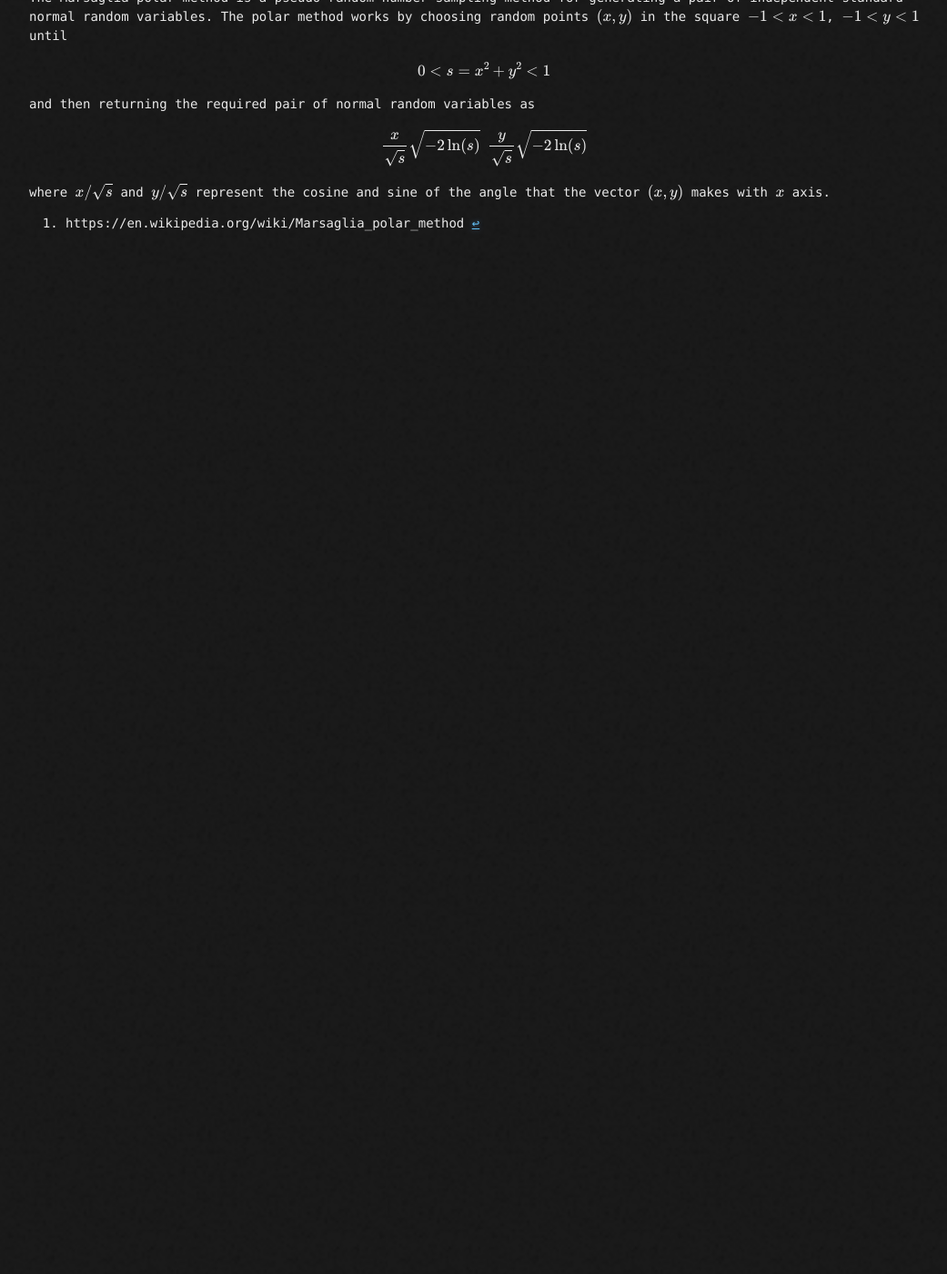
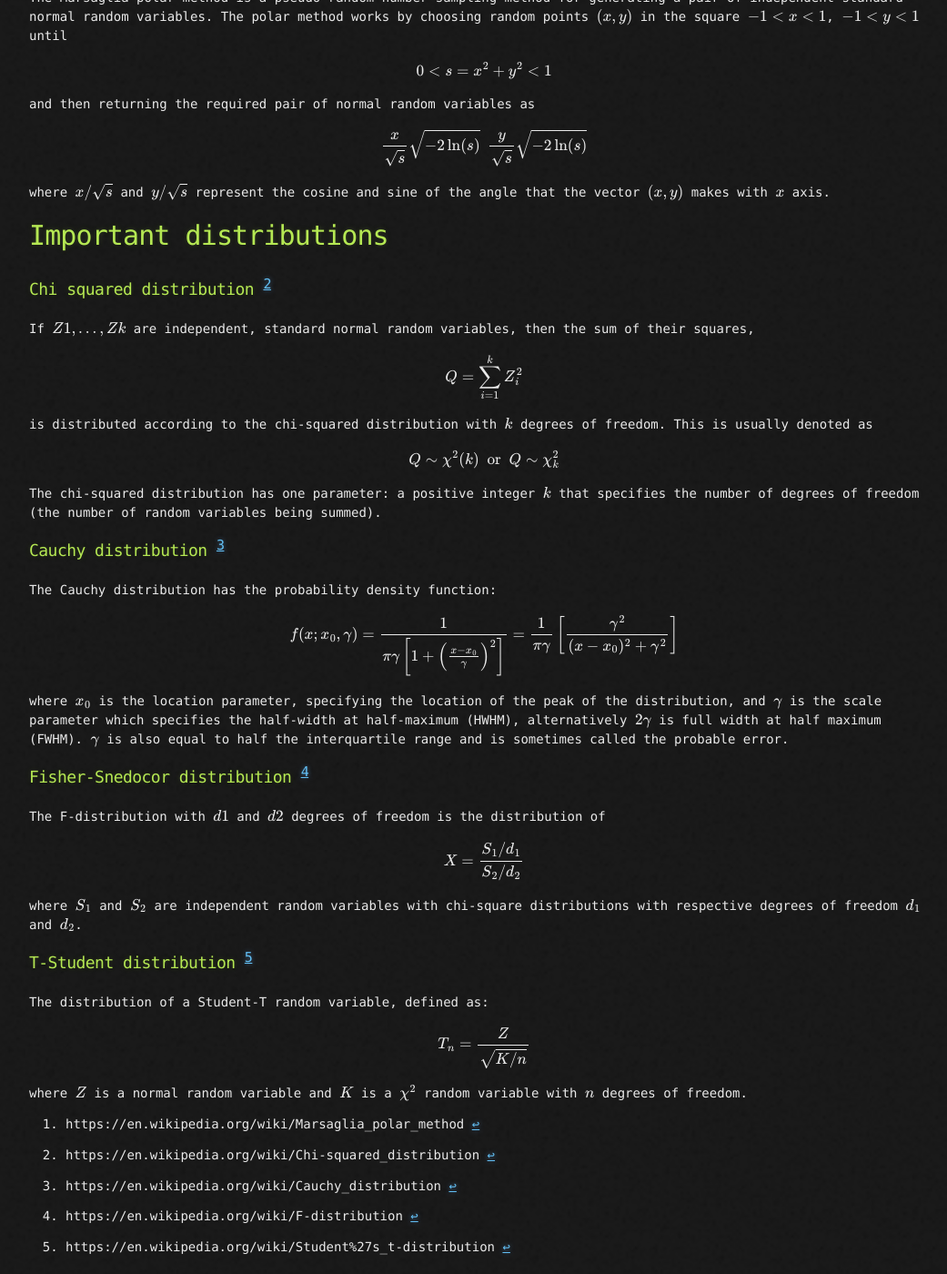
Before and after one commit to Videars/Statistics, a Jekyll site: the page built from Week8/research.md, in a window 1280 px wide and 1400 px high, scrolled down 1726 px. Shown: the whole window at 91% size, without its empty margins (108-1149 px from the left). Built offline with Jekyll 4.4.1, drawn with Linux system fonts in a browser that asks for light colours; our own code applies the rules of GitHub Pages for plain Markdown files; formulas are drawn with MathJax 3; before the commit the page ends 2001 px from its top, so only the background shows below that.

Commit message:
Update research.md

```diff
--- a/Week8/research.md
+++ b/Week8/research.md
@@ -52,5 +52,59 @@ $$
 
 where $x/\sqrt{s}$ and $y/\sqrt{s}$ represent the cosine and sine of the angle that the vector $(x, y)$ makes with $x$ axis.
 
+# Important distributions
+
+### Chi squared distribution [^2]
+
+If $Z1, \ldots, Zk$ are independent, standard normal random variables, then the sum of their squares,
+
+$$
+Q =\sum_{i=1}^{k}Z_{i}^{2}
+$$
+
+is distributed according to the chi-squared distribution with $k$ degrees of freedom. This is usually denoted as
+
+$$
+Q\sim\chi^{2}(k)\ \ {\text{or}}\ \ Q\sim\chi_{k}^{2}
+$$
+
+The chi-squared distribution has one parameter: a positive integer $k$ that specifies the number of degrees of freedom (the number of random variables being summed).
+
+### Cauchy distribution [^3]
+
+The Cauchy distribution has the probability density function:
+
+$$
+f(x;x_{0},\gamma)=\frac{1}{\pi\gamma\left[1+\left(\frac{x-x_{0}}{\gamma}\right)^{2}\right]}={1\over\pi\gamma}\left[{\gamma^{2}\over(x-x_{0})^{2}+\gamma^{2}}\right]
+$$
+
+where $x_0$ is the location parameter, specifying the location of the peak of the distribution, and $\gamma$  is the scale parameter which specifies the half-width at half-maximum (HWHM), alternatively $2\gamma$  is full width at half maximum (FWHM). $\gamma$  is also equal to half the interquartile range and is sometimes called the probable error.
+
+### Fisher-Snedocor distribution [^4]
+
+The F-distribution with $d1$ and $d2$ degrees of freedom is the distribution of
+
+$$
+X=\frac{S_{1}/d_{1}}{S_{2}/d_{2}}
+$$
+
+where $S_{1}$ and $S_{2}$ are independent random variables with chi-square distributions with respective degrees of freedom $d_{1}$ and $d_{2}$.
+
+### T-Student distribution [^5]
+
+The distribution of a Student-T random variable, defined as:
+
+$$
+{T_{n}={\frac {Z}{\sqrt {K/n}}}}
+$$
+
+where $Z$ is a normal random variable and $K$ is a $\chi^2$ random variable with $n$ degrees of freedom.
+
+
+
 
 [^1]: https://en.wikipedia.org/wiki/Marsaglia_polar_method
+[^2]: https://en.wikipedia.org/wiki/Chi-squared_distribution
+[^3]: https://en.wikipedia.org/wiki/Cauchy_distribution
+[^4]: https://en.wikipedia.org/wiki/F-distribution
+[^5]: https://en.wikipedia.org/wiki/Student%27s_t-distribution
```
